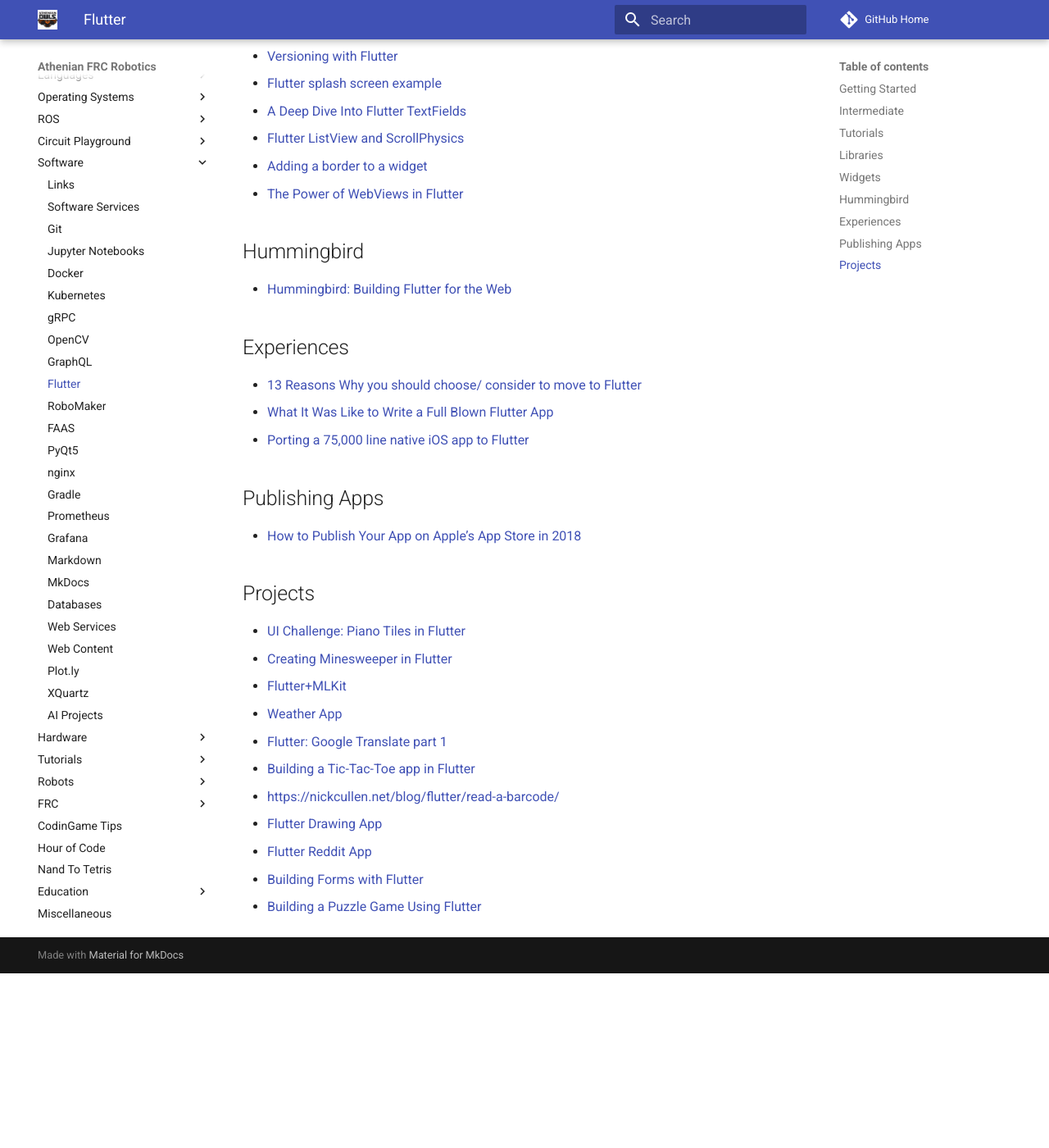
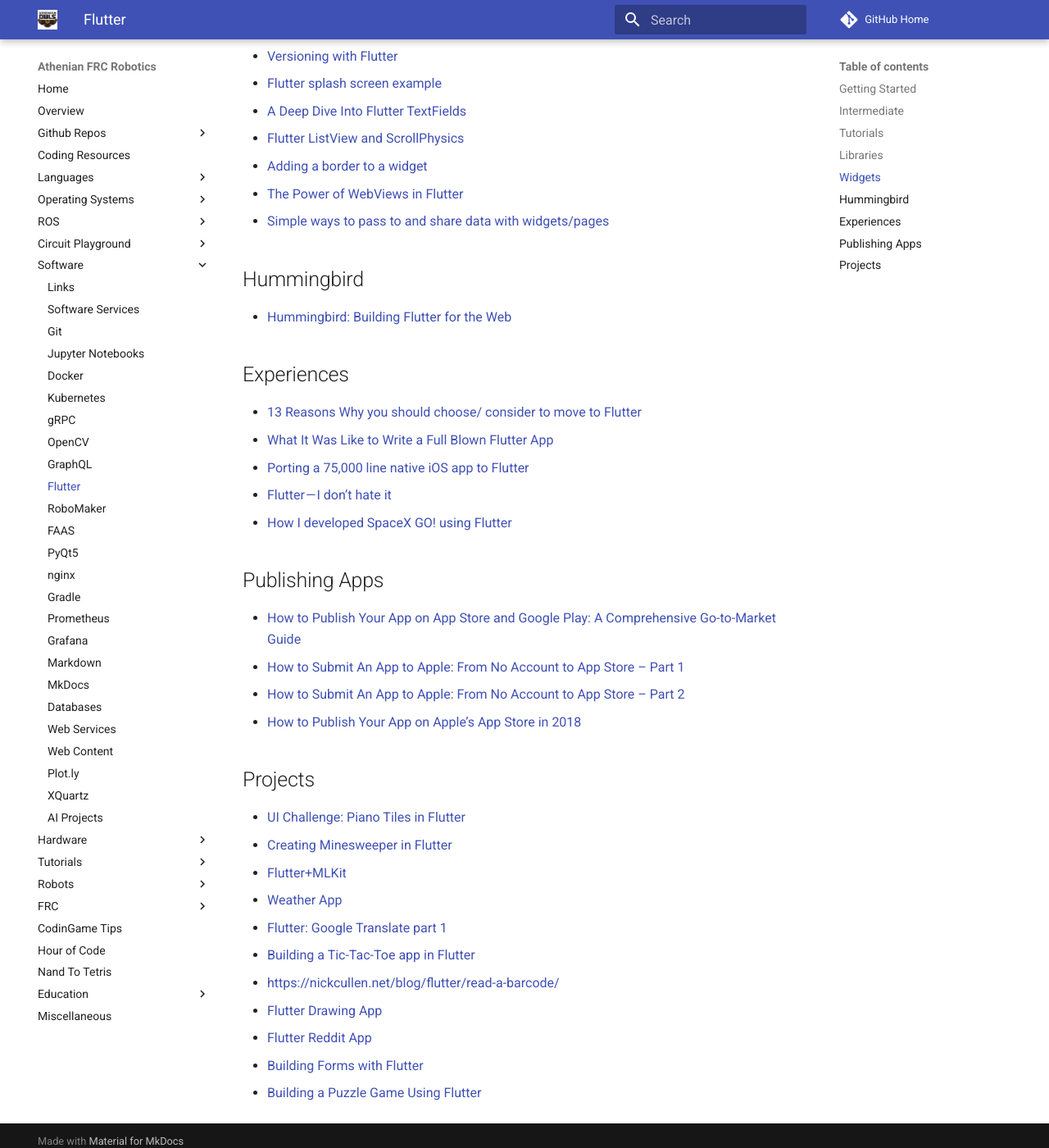
Before and after one commit to athenian-robotics/athenian-robotics-mkdocs, an MkDocs documentation site: the page built from docs/flutter.md, in a window 1280 px wide and 1400 px high, scrolled down 1110 px. Shown: the whole window at 82% size. Built offline with MkDocs 1.6.1 and Material for MkDocs 9.7.7, drawn with Linux system fonts in a browser that asks for light colours; comment, search, counter and statistics services are not loaded; before the commit the page ends 2297 px from its top, so only the background shows below that.

Commit message:
Update docs

```diff
--- a/docs/flutter.md
+++ b/docs/flutter.md
@@ -33,6 +33,7 @@
 * [Flutter ListView and ScrollPhysics](https://medium.com/flutter-community/flutter-listview-and-scrollphysics-a-detailed-look-7f0912df2754)
 * [Adding a border to a widget](https://medium.com/@studymongolian/adding-a-border-to-a-widget-in-flutter-d387bc5d7cff)
 * [The Power of WebViews in Flutter](https://medium.com/flutter-io/the-power-of-webviews-in-flutter-a56234b57df2)
+* [Simple ways to pass to and share data with widgets/pages](https://medium.com/flutter-community/simple-ways-to-pass-to-and-share-data-with-widgets-pages-f8988534bd5b)
 
 ## Hummingbird
 * [Hummingbird: Building Flutter for the Web](https://medium.com/flutter-io/hummingbird-building-flutter-for-the-web-e687c2a023a8)
@@ -41,8 +42,13 @@
 * [13 Reasons Why you should choose/ consider to move to Flutter](https://medium.com/flutter-community/13-reasons-why-you-should-choose-consider-to-move-to-flutter-in-2019-24323ee259c1)
 * [What It Was Like to Write a Full Blown Flutter App](https://hackernoon.com/what-it-was-like-to-write-a-full-blown-flutter-app-330d8202825b)
 * [Porting a 75,000 line native iOS app to Flutter](https://medium.com/flutter-community/porting-a-75-000-line-native-ios-app-to-flutter-57c6571c57b4)
+* [Flutter — I don’t hate it](https://blog.usejournal.com/flutter-i-dont-hate-it-3e8f7d60733b)
+* [How I developed SpaceX GO! using Flutter](https://medium.com/flutter-community/how-i-developed-spacex-go-using-flutter-aa66e9bf14c3)
 
 ## Publishing Apps
+* [How to Publish Your App on App Store and Google Play: A Comprehensive Go-to-Market Guide](https://dzone.com/articles/how-to-publish-your-app-on-app-store-and-google-pl)
+* [How to Submit An App to Apple: From No Account to App Store – Part 1](https://www.raywenderlich.com/120-how-to-submit-an-app-to-apple-from-no-account-to-app-store-part-1)
+* [How to Submit An App to Apple: From No Account to App Store – Part 2](https://www.raywenderlich.com/119-how-to-submit-an-app-to-apple-from-no-account-to-app-store-part-2)
 * [How to Publish Your App on Apple’s App Store in 2018](https://medium.com/@the_manifest/how-to-publish-your-app-on-apples-app-store-in-2018-f76f22a5c33a)
 
 ## Projects
```
Also changed, not shown: docs/ai-projects.md (+1 -0 lines), docs/java.md (+5 -0 lines), docs/kotlin.md (+1 -0 lines), docs/ros-misc.md (+2 -0 lines).
